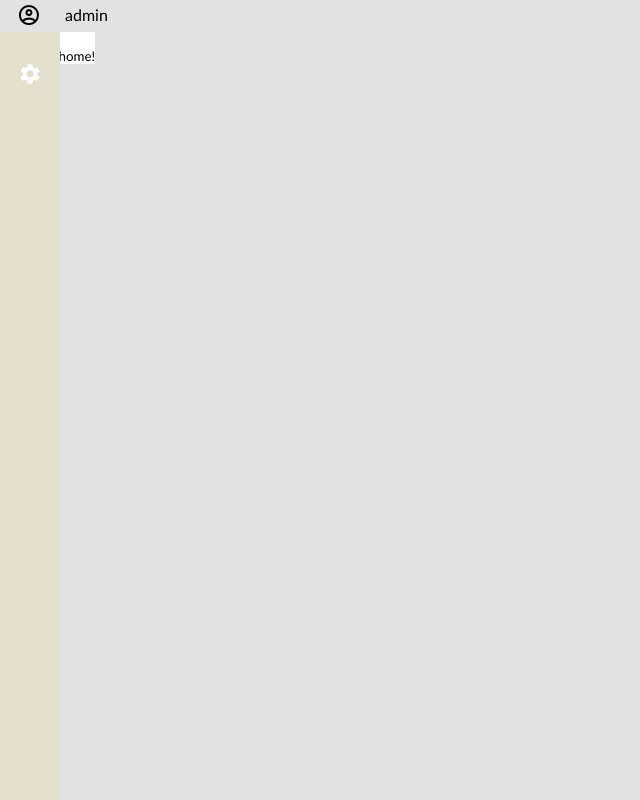
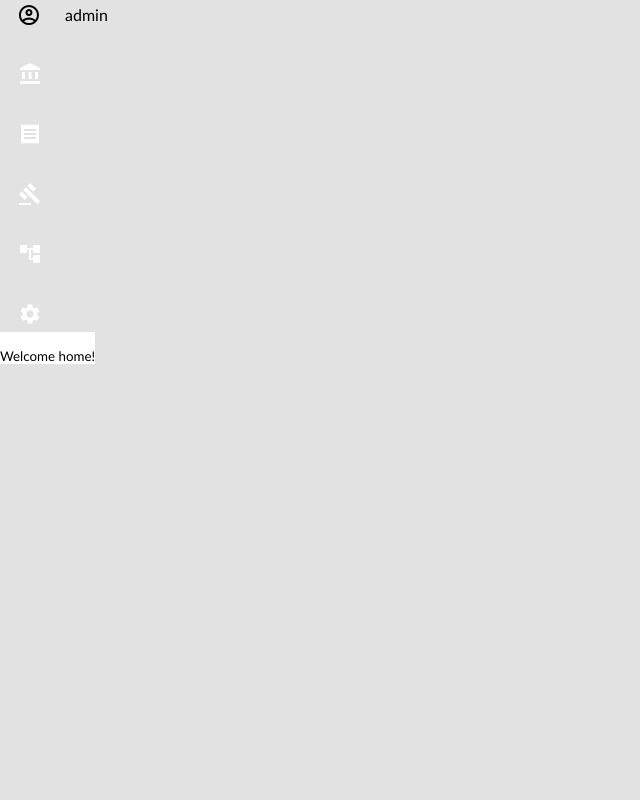
Before and after one commit to webclinic017/tradinghook, a Flask app: page / in a window 1280 px wide. Shown: the whole page, without its empty margins (0-640 px from the left). Run offline with Flask 2, Linux system fonts and the light colour scheme; a user stored in the database is signed in.

Commit message:
Add files via upload

```diff
--- a/app/templates/inc-navbar.html
+++ b/app/templates/inc-navbar.html
@@ -1,15 +1,15 @@
-    <a class="navbar" href="/account">
+    <a class="navbar-flex" href="/account">
       <div class="navbar-image"><img src="/static/baseline_account_balance_white_24dp.png" class="img-fluid"></div>
     </a>
-    <a class="navbar" href="/capital">
+    <a class="navbar-flex" href="/capital">
       <div class="navbar-image"><img src="/static/baseline_receipt_white_24dp.png" class="img-fluid"></div>
     </a>
-    <a class="navbar" href="/positions">
+    <a class="navbar-flex" href="/positions">
       <div class="navbar-image"><img src="/static/baseline_gavel_white_24dp.png" class="img-fluid"></div>
     </a>
-    <a class="navbar" href="/conditions">
+    <a class="navbar-flex" href="/conditions">
       <div class="navbar-image"><img src="/static/baseline_account_tree_white_24dp.png" class="img-fluid"></div>
     </a>
-    <a class="navbar" href="/settings">
+    <a class="navbar-flex" href="/settings">
       <div class="navbar-image"><img src="/static/baseline_settings_white_24dp.png" class="img-fluid"></div>
     </a>
```
